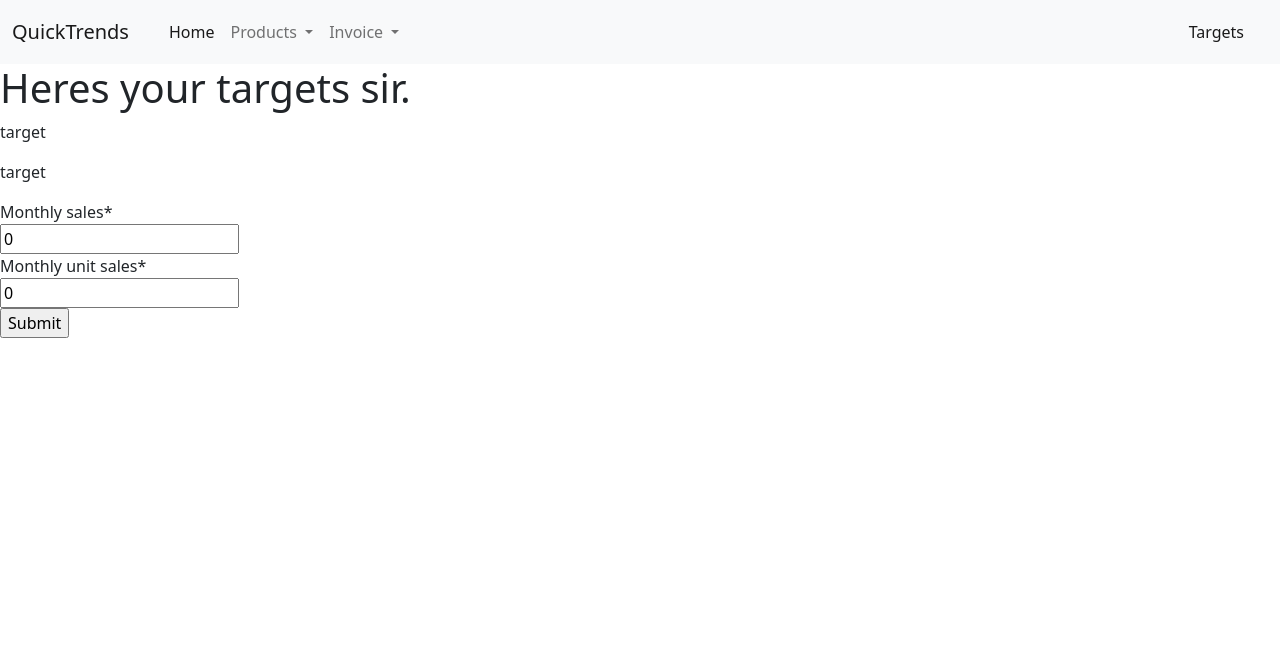
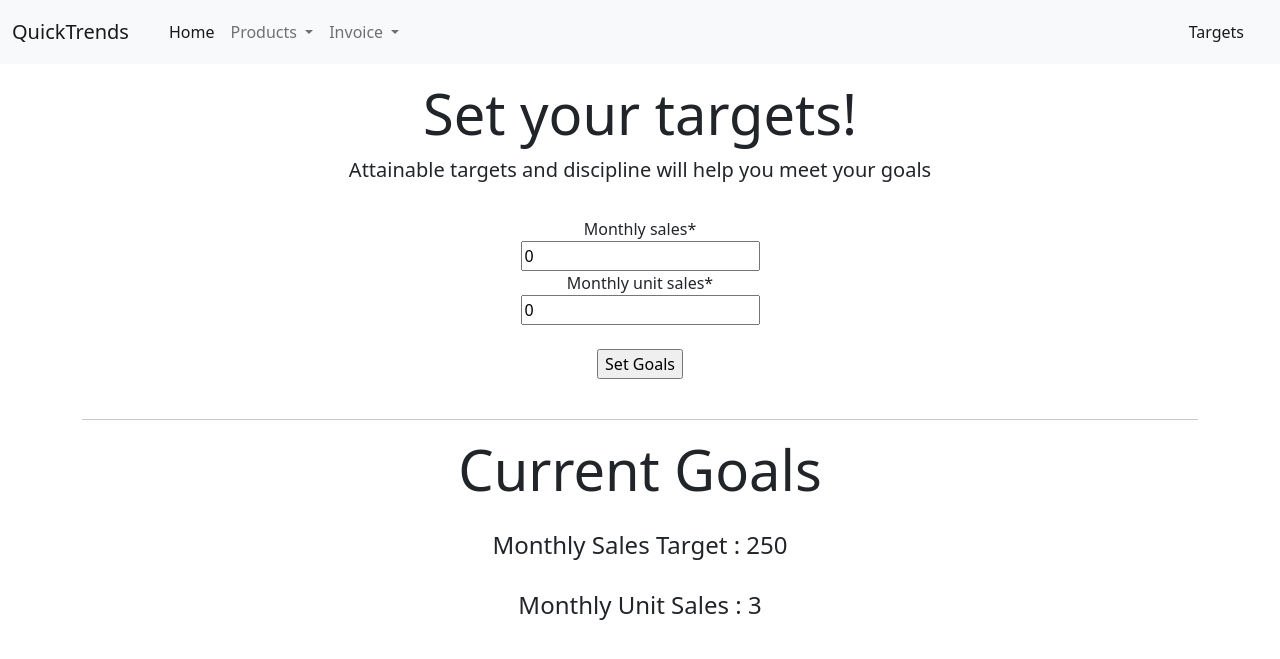
Before and after one commit to odinmay/djangosalesdash, a Django app: page /targets/ in a window 1280 px wide. Shown: the top 659 px of the page. Run offline with Django 3.2, Linux system fonts and the light colour scheme; data comes from the database, SQL or seed files in the repository; both versions use the stored data as it was after the commit; some libraries are stand-ins or nearby versions.

Commit message:
Pretty up targets home page, visual style on create pages

```diff
--- a/Data/templates/Data/target_data_home.html
+++ b/Data/templates/Data/target_data_home.html
@@ -11,15 +11,41 @@
 <body>
 
 {% block body %}
-<h1>Heres your targets sir.</h1>
-<p>target</p>
-<p>target</p>
-    <form action="{% url 'targetdata:target_data_home' %}" method="post">
-    {% csrf_token %}
-    {{ form|crispy }}
-    <input type="submit">
-    </form>
+
+
+    <div class="container">
+        <div class="row text-center my-3">
+            <div class="col">
+                <h1 class="display-4">Set your targets!</h1>
+                <p class="lead">Attainable targets and discipline will help you meet your goals</p>
+            </div>
+        </div>
+
+        <div class="row justify-content-md-center text-center m-2">
+            <div class="col-md-12 align-items-center">
+                <form action="{% url 'targetdata:target_data_home' %}" method="post">
+                    {% csrf_token %}
+                    {{ form|crispy }}
+                    <br>
+                    <input type="submit" value="Set Goals">
+                </form>
+            </div>
+        </div>
+
+        <div class="row justify-content-md-center text-center my-4">
+            <div class="col-md-12 align-items-center">
+                <hr>
+                <h4 class="display-4">Current Goals</h4>
+                <p style="font-size: 24px" class="my-4">Monthly Sales Target : {{ data.monthly_sales }}</p>
+                <p style="font-size: 24px">Monthly Unit Sales : {{ data.monthly_unit_sales }}</p>
+            </div>
+        </div>
+
+
+
+    </div>
 {% endblock body %}
+
 
 </body>
 </html>
--- a/Data/views.py
+++ b/Data/views.py
@@ -4,26 +4,33 @@ from .models import Data
 from .forms import TargetDataForm
 
 
-# Create your views here.
-
 class DataHome(View):
     template_name = 'Data/target_data_home.html'
     model = Data
 
     def get(self, request):
+        try:
+            data = Data.objects.get(pk=1)
+        except Data.DoesNotExist:
+            data = Data.objects.create()
+
         form = TargetDataForm()
-        ctx = {'form': form}
+        ctx = {'form': form, 'data': data}
         return render(request, self.template_name, ctx)
 
     def post(self, request):
-        form = TargetDataForm(request.POST)
+        try:
+            data = Data.objects.get(pk=1)
+        except Data.DoesNotExist:
+            data = Data.objects.create()
+
+        form = TargetDataForm(request.POST,instance=data)
 
         if form.is_valid():
-            data = Data.objects.create(
-                monthly_sales=form.cleaned_data['monthly_sales'],
-                monthly_unit_sales=form.cleaned_data['monthly_unit_sales'],
-            )
+            form.save()
 
-            data.save()
+            return HttpResponseRedirect('/targets')
 
-        return HttpResponseRedirect('/targets')
+        else:
+            form = TargetDataForm(instance=data)
+            return render(request, self.template_name)
--- a/Inventory/templates/Inventory/product-create.html
+++ b/Inventory/templates/Inventory/product-create.html
@@ -25,7 +25,7 @@
         <div class="col-12 my-5">
             <form action="{% url 'inventory:productcreate' %}" method="post">
                 {% csrf_token %}
-                <h3>Add a new Product</h3>
+                <h1 class="display-4">Add a new Product</h1>
                 {{ form|crispy }}
                 <br>
                 <input type="submit">
```
Also changed, not shown: Dashboard/templates/Dashboard/index.html (+6 -3 lines), Invoices/templates/Invoices/invoice-create.html (+9 -1 lines), db.sqlite3.
